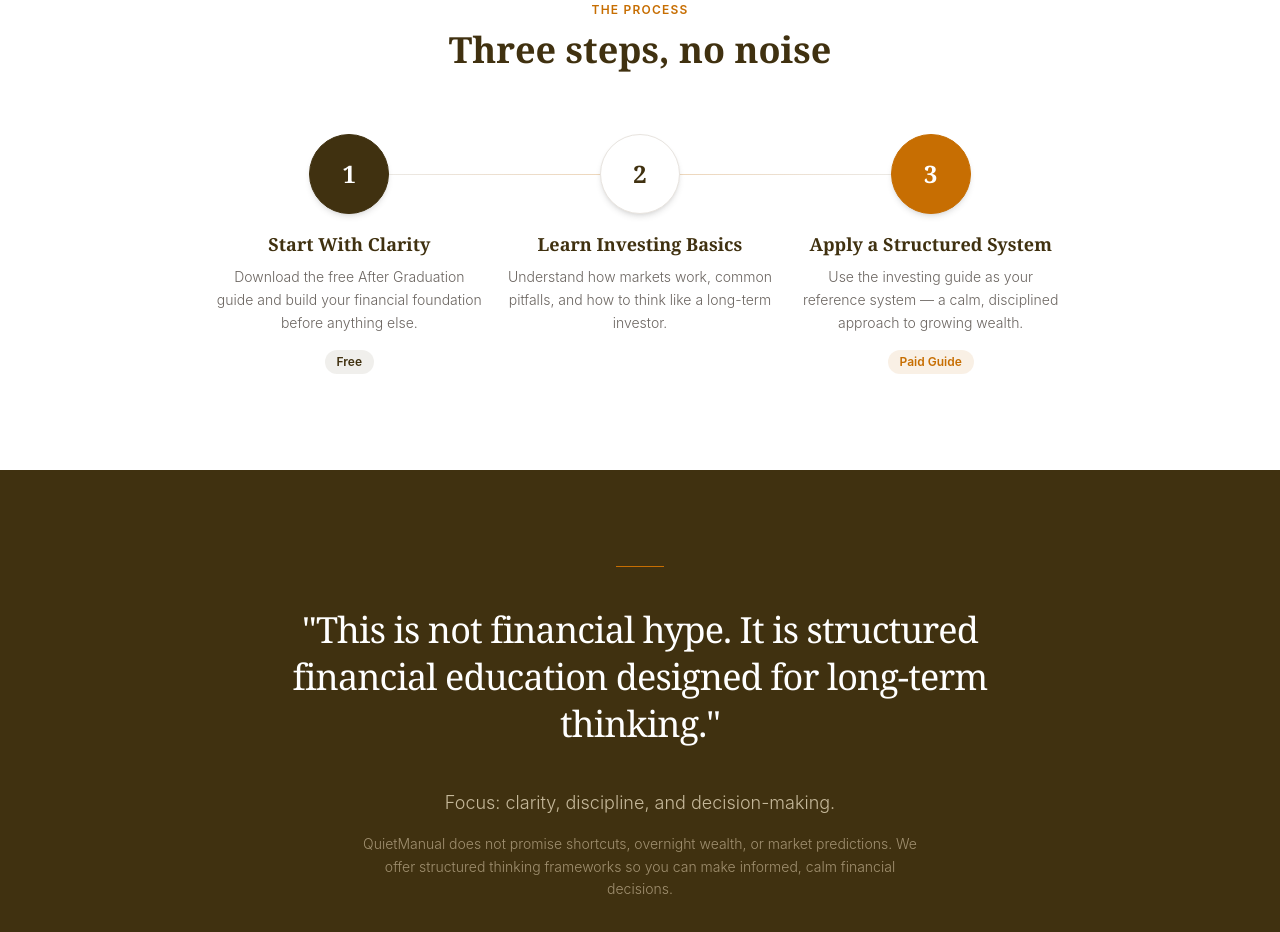
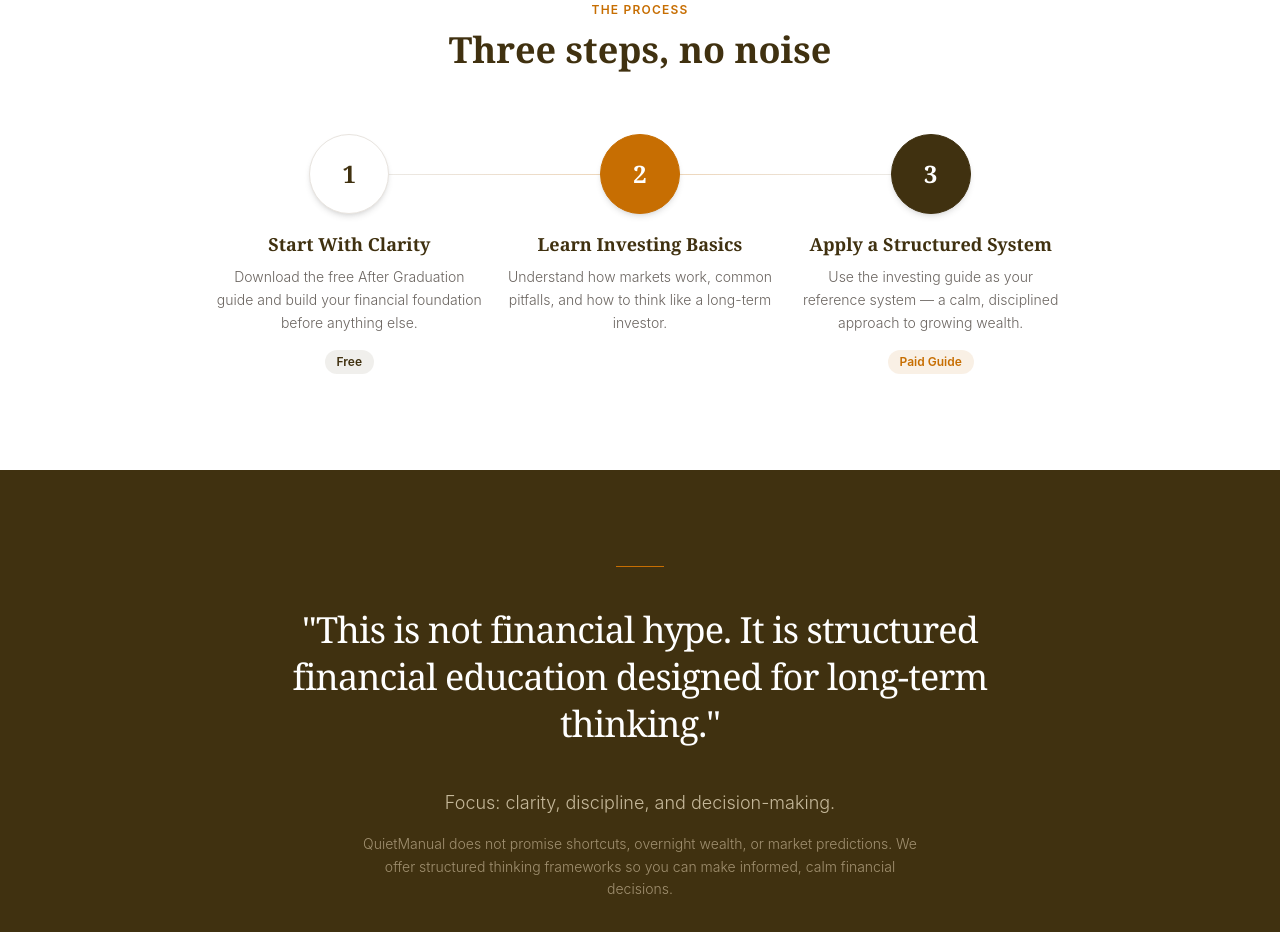
Before and after one commit to umobiajulu/quietmanual, a Vue app: page / in a window 1280 px wide. Shown: the part 2920-3852 px from the top of the page. Built offline with nearby package versions, Linux system fonts and the light colour scheme.

Commit message:
made it better

```diff
--- a/src/views/Home.vue
+++ b/src/views/Home.vue
@@ -167,7 +167,7 @@
               class="flex flex-col items-center text-center space-y-4"
             >
               <div class="relative z-10 w-20 h-20 rounded-full flex items-center justify-center shadow-md border"
-                :class="index === 0 ? 'bg-[#403110] border-[#403110] text-white' : index === 1 ? 'bg-white border-[#e8e4df] text-[#403110]' : 'bg-[#c76e02] border-[#c76e02] text-white'"
+                :class="index === 2 ? 'bg-[#403110] border-[#403110] text-white' : index === 0 ? 'bg-white border-[#e8e4df] text-[#403110]' : 'bg-[#c76e02] border-[#c76e02] text-white'"
               >
                 <span class="font-serif text-2xl font-bold">{{ index + 1 }}</span>
               </div>
```
